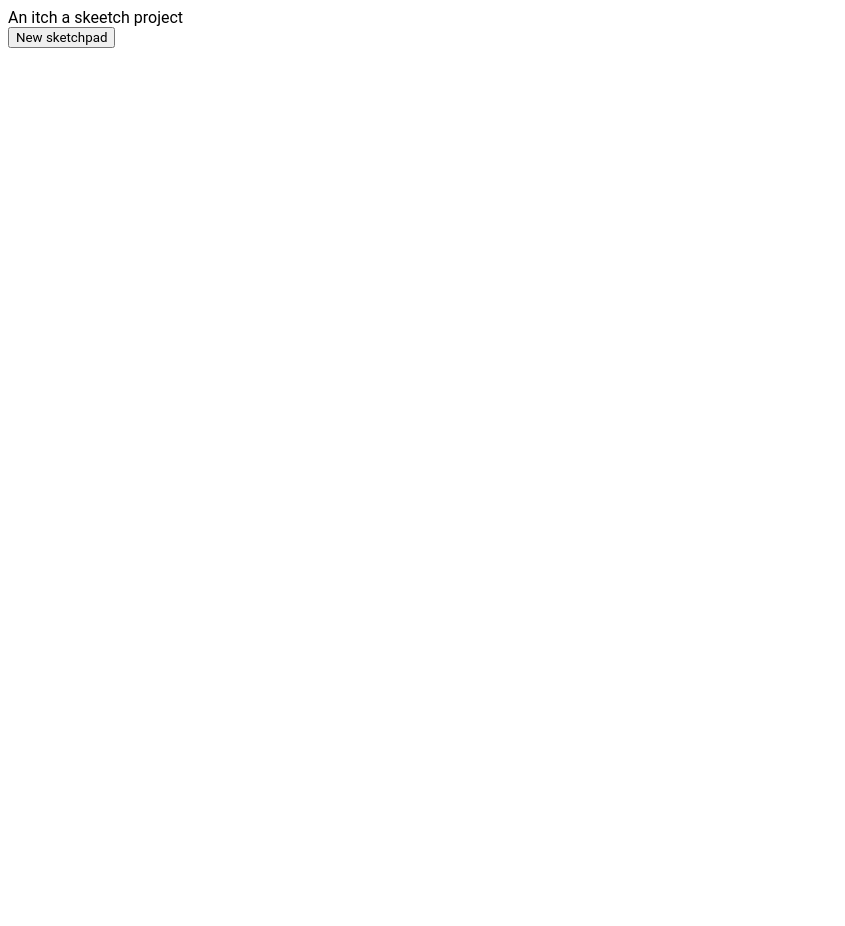
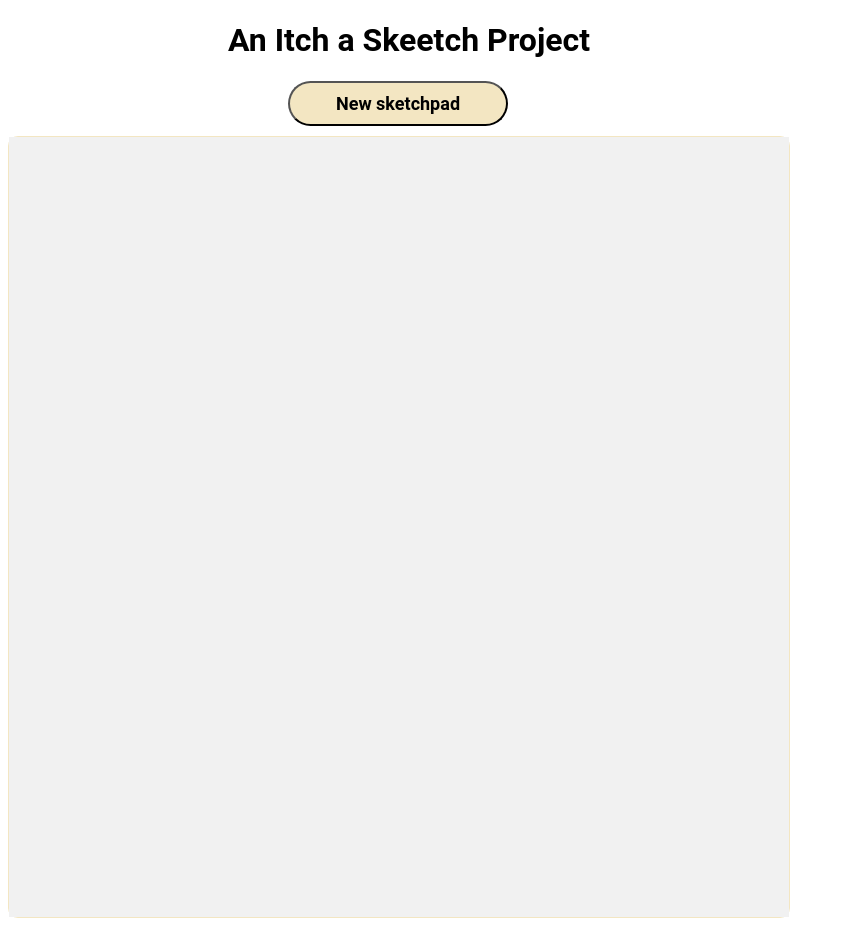
Before and after one commit to SimonADW/sketchy-etchy, a plain HTML site: page index.html in a window 1280 px wide. Shown: the whole page, without its empty margins (0-845 px from the left). Before the commit the page ends 800 px from the top, so only its background shows below. Drawn offline with Linux system fonts and the light colour scheme.

Commit message:
Startgrid and basic styling

```diff
--- a/index.html
+++ b/index.html
@@ -12,7 +12,7 @@
 
 </head>
 <body>
-    <header>An itch a skeetch project</header>
+    <header><h1>An Itch a Skeetch Project</h1></header>
     <nav>
     <button id="new-grid" class="new-grid">New sketchpad</button>
     </nav>
--- a/script.js
+++ b/script.js
@@ -50,3 +50,5 @@ newPadButton.addEventListener('click', () => {
     createGrid(prompt('Enter wanted grid size: '));
 
 });
+
+createGrid(16);
--- a/styles.css
+++ b/styles.css
@@ -3,12 +3,31 @@
 
 }
 
+h1 {
+    margin-left: 220px;
+}
+
+button {
+    margin-left: 280px;
+    margin-bottom: 10px;
+    height: 45px;
+    width: 220px;
+    font-size: large;
+    font-weight: bold;
+    border-radius: 25px;
+    background-color:  rgb(243, 230, 194);
+}
+
 .main-container {
-    max-height: 780px;
-    max-width: 780px;
+    height: 780px;
+    width: 780px;
     display: flex;
     flex-flow: column nowrap;
     flex: 0 1 auto;
+    border: 1px solid rgb(243, 230, 194);
+    border-radius: 10px;
+
+
 
 }
 
@@ -16,13 +35,14 @@
     display: flex;
     flex-flow: row nowrap;
     flex: 0 1 160px;
-    background-color: aqua;
+
+
 
 
 }
 .inner-box {
     aspect-ratio: 1/1;
-    background-color: beige;
+    background-color: rgb(241, 241, 241);
     flex: 0 1 160px;
 }
 
```
